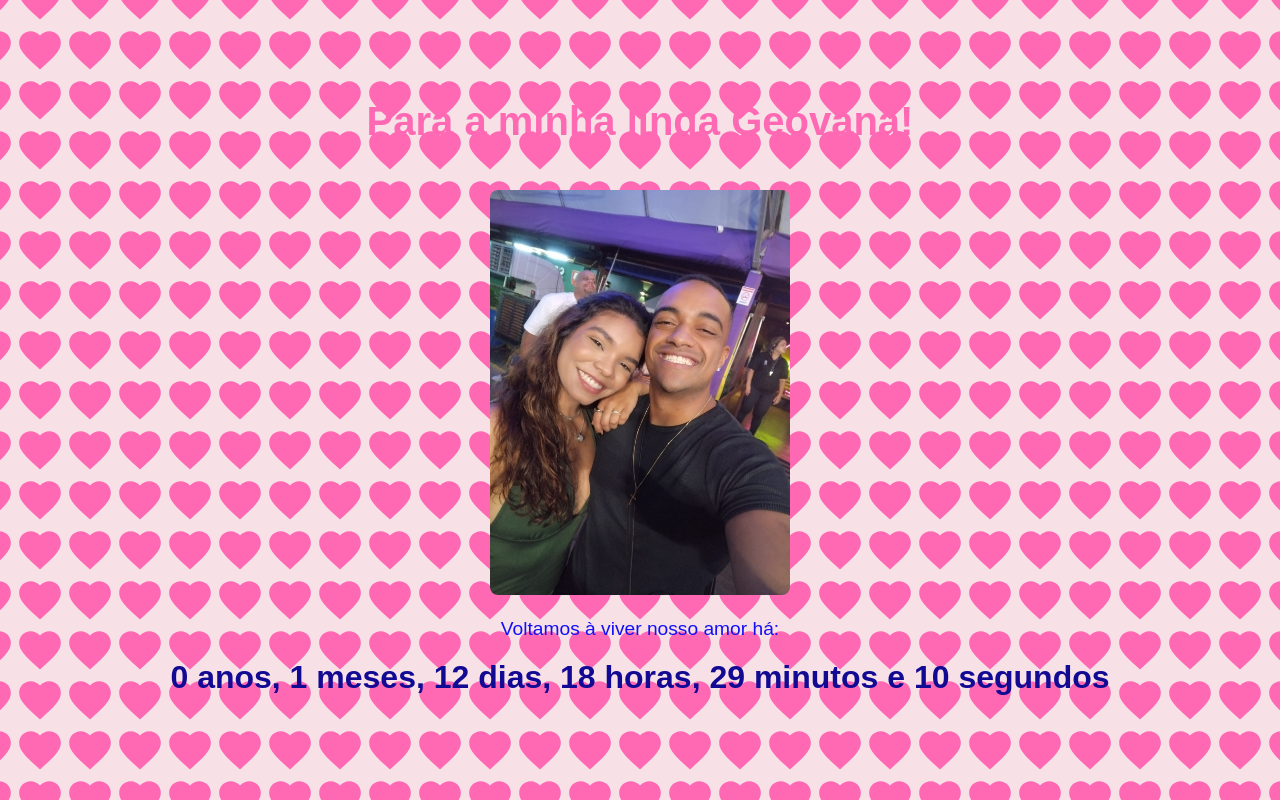
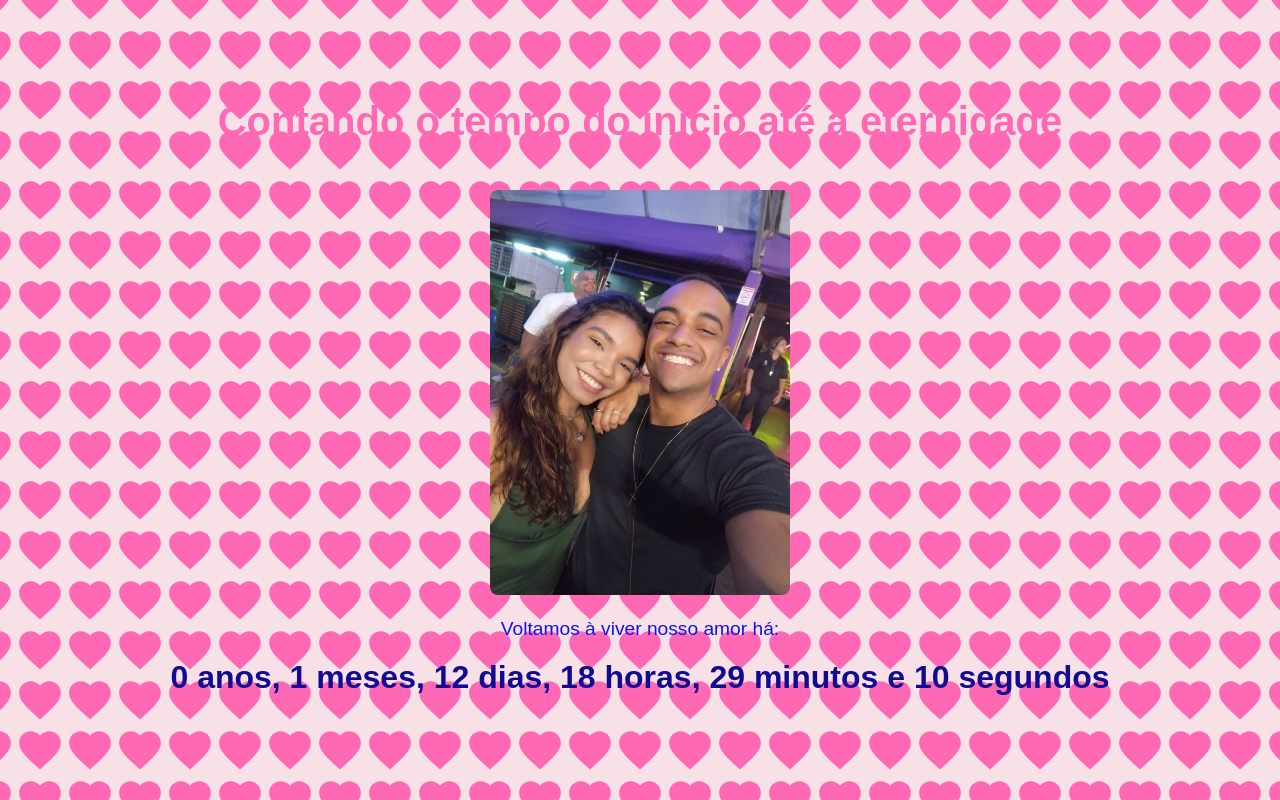
Before and after one commit to DaviQuintanilha/surpresa, a plain HTML site: page index.html in a window 1280 px wide. Drawn offline with Linux system fonts and the light colour scheme.

Commit message:
Update index.html

```diff
--- a/index.html
+++ b/index.html
@@ -8,7 +8,7 @@
 </head>
 <body>
     <div class="container">
-        <h1>Para a minha linda Geovana!</h1>
+        <h1>Contando o tempo do início até a eternidade</h1>
         <img src="sua_foto.jpg" alt="Nós dois juntos">
         <p>Voltamos à viver nosso amor há:</p>
         <p id="contador"></p>
```
